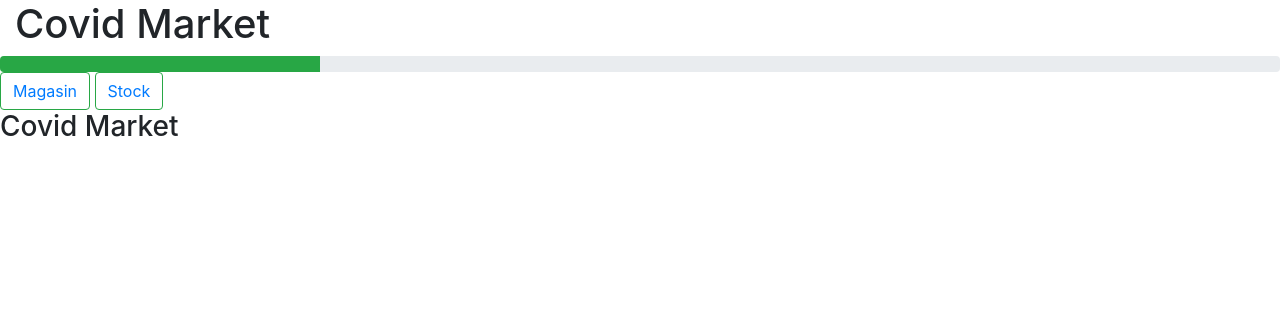
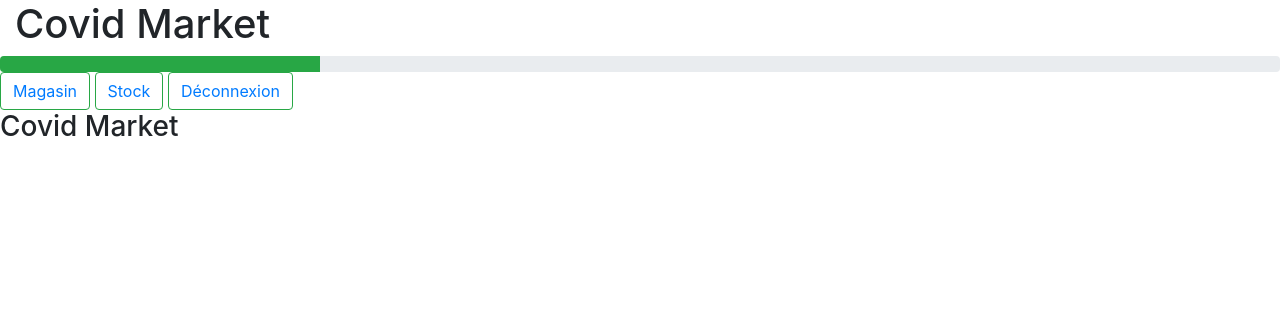
Before and after one commit to sarahdlmn/covid_market, a PHP site: page /dashboard/dashboard.php in a window 1280 px wide. Shown: the top 332 px of the page. Run offline with PHP 8.4, Linux system fonts and the light colour scheme.

Commit message:
deconnexion button

```diff
--- a/dashboard/dashboard.php
+++ b/dashboard/dashboard.php
@@ -45,6 +45,7 @@
 
 <button type="button" class="btn btn-outline-success"><a href="./dashboard.php?dashboard=magasin">Magasin</a></button>
 <button type="button" class="btn btn-outline-success"><a href="./dashboard.php?dashboard=stock">Stock</a></button>
+<button type="button" class="btn btn-outline-success"><a href="./connexion/deconnexion.php?dashboard=stock">Déconnexion</a></button>
 
 
 </body>
```
